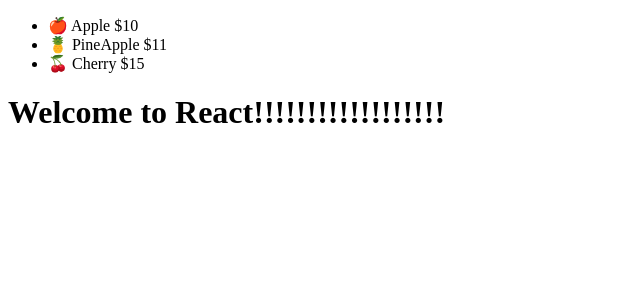
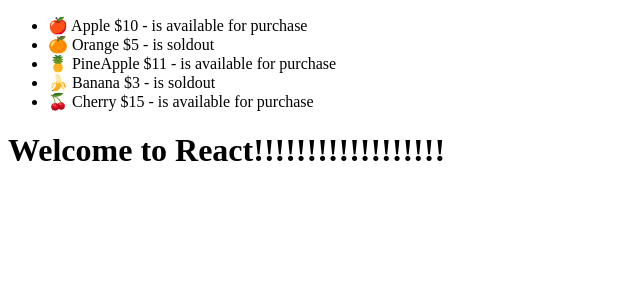
Before and after one commit to srjingole0610/ReactPro, a React (Vite) app: page / in a window 1280 px wide. Shown: the top 300 px of the page, without its empty margins (0-640 px from the left). Built offline with nearby package versions, Linux system fonts and the light colour scheme.

Commit message:
conditionally rendering the message  using ternary operator based on specific condition

```diff
--- a/src/components/Fruit.jsx
+++ b/src/components/Fruit.jsx
@@ -1,10 +1,12 @@
 import React from 'react'
 
-function Fruit({ name, emoji, price }) {
+function Fruit({ name, emoji, price, soldOut }) {
     return (
-        <>
-            {price > 5 ? <li>{emoji} {name} ${price}</li> : ""}
-        </>
+        <div>
+            <li>
+                {emoji} {name} ${price} {soldOut ? "- is soldout" : "- is available for purchase"}
+            </li>
+        </div>
     )
 }
 
--- a/src/components/Fruits.jsx
+++ b/src/components/Fruits.jsx
@@ -3,11 +3,11 @@
 
 function Fruits() {
     const Fruits = [
-        { name: 'Apple', price: 10, emoji: '🍎' },
-        { name: 'Orange', price: 5, emoji: '🍊' },
-        { name: 'PineApple', price: 11, emoji: '🍍' },
-        { name: 'Banana', price: 3, emoji: '🍌' },
-        { name: 'Cherry', price: 15, emoji: '🍒' }
+        { name: 'Apple', price: 10, emoji: '🍎', soldOut: false },
+        { name: 'Orange', price: 5, emoji: '🍊', soldOut: true },
+        { name: 'PineApple', price: 11, emoji: '🍍', soldOut: false },
+        { name: 'Banana', price: 3, emoji: '🍌', soldOut: true },
+        { name: 'Cherry', price: 15, emoji: '🍒', soldOut: false }
 
     ]
     return (
@@ -15,7 +15,7 @@
             <ul>
                 {
                     Fruits.map((fruit, index) => {
-                        return <Fruit key={index} emoji={fruit.emoji} name={fruit.name} price={fruit.price} />
+                        return <Fruit key={index} emoji={fruit.emoji} name={fruit.name} price={fruit.price} soldOut={fruit.soldOut} />
                     })
                 }
             </ul>
```
